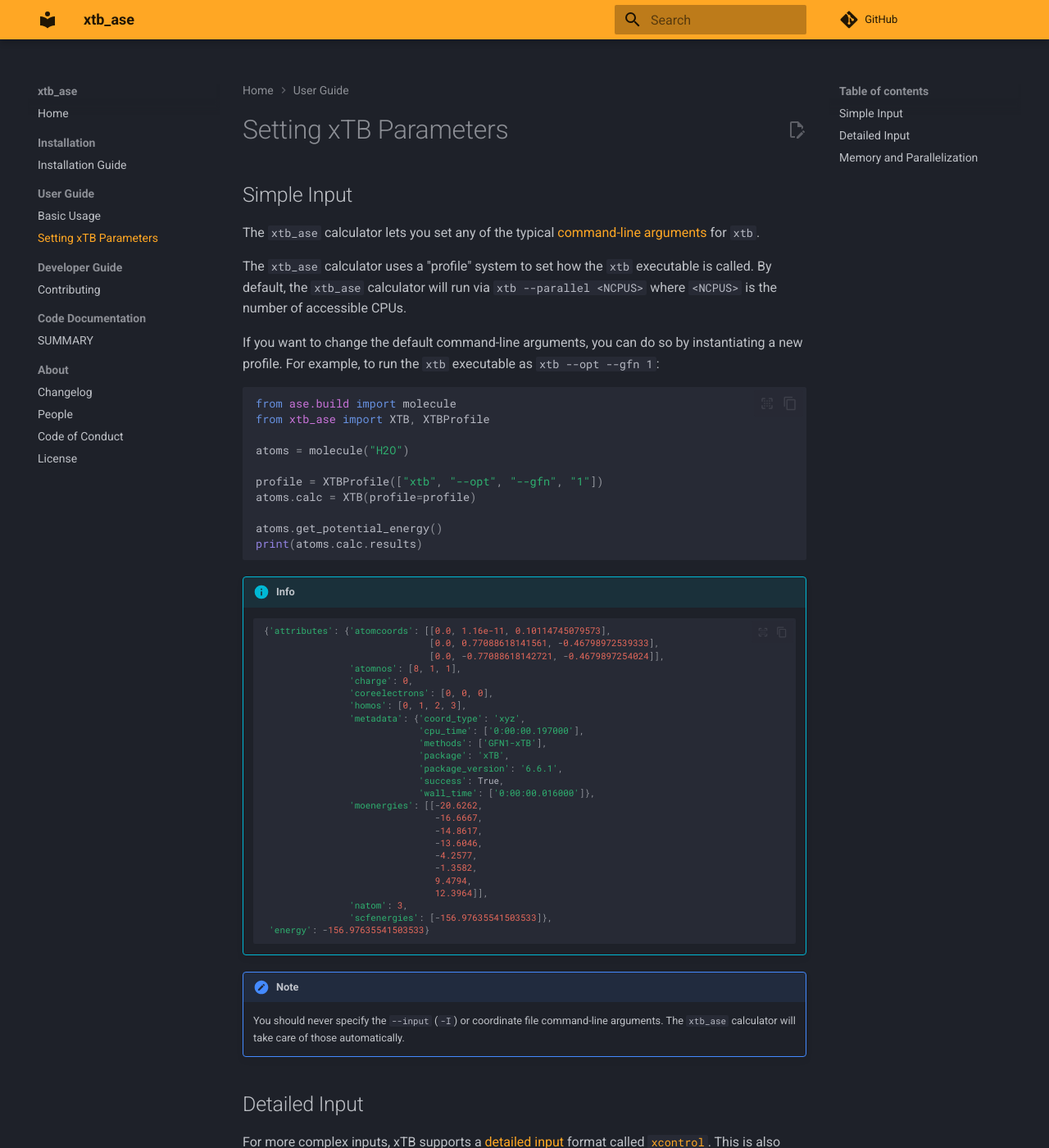
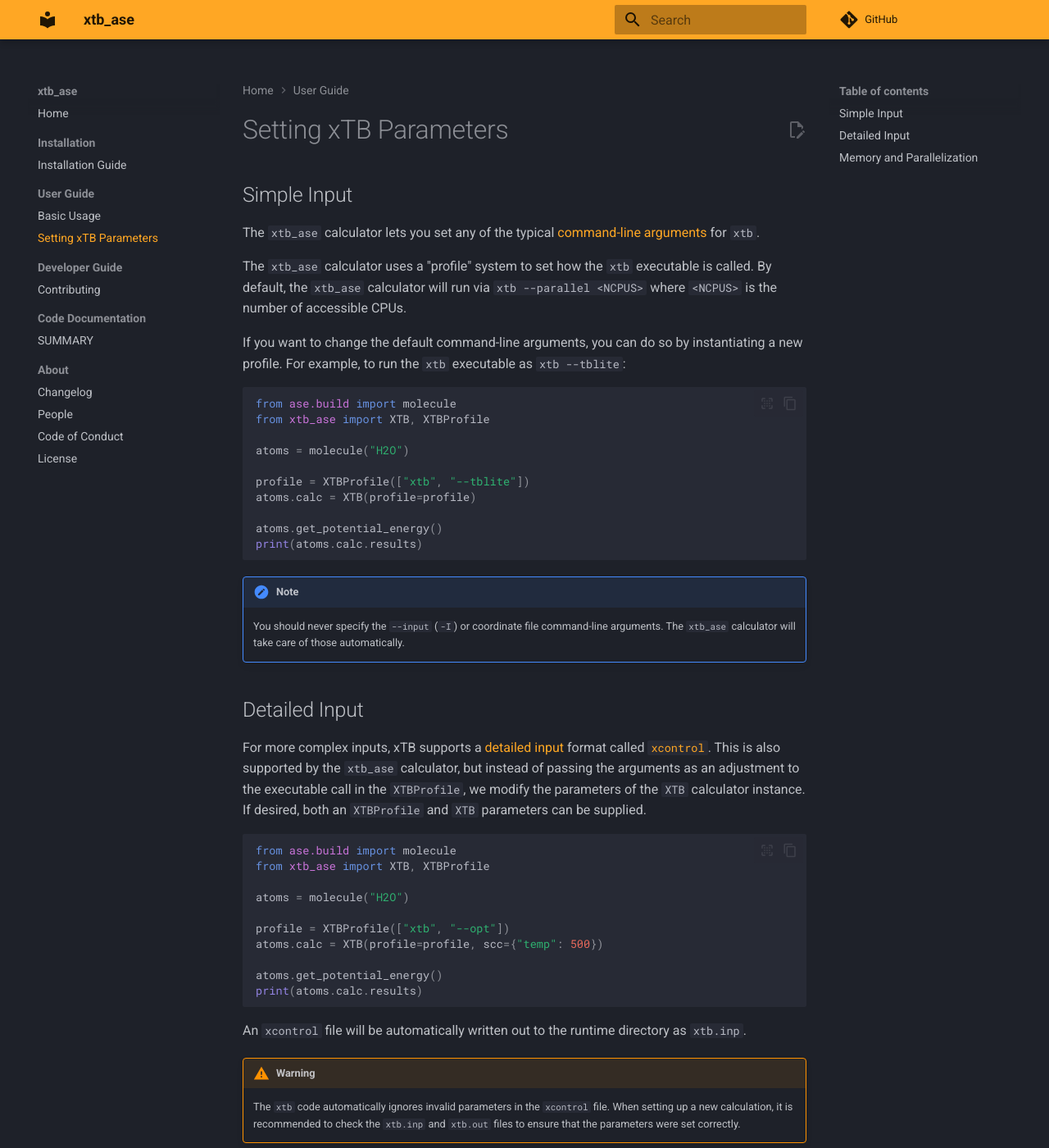
Before and after one commit to Andrew-S-Rosen/xtb_ase, an MkDocs documentation site: the page built from docs/user_guide/parameters.md, in a window 1280 px wide and 1400 px high. Shown: the whole window at 82% size. Built offline with MkDocs 1.6.1 and Material for MkDocs 9.7.7, drawn with Linux system fonts in a browser that asks for light colours; plug-ins that fetch from the network failed and are left out; comment, search, counter and statistics services are not loaded.

Commit message:
Update parameters.md

````diff
--- a/docs/user_guide/parameters.md
+++ b/docs/user_guide/parameters.md
@@ -6,7 +6,7 @@ The `xtb_ase` calculator lets you set any of the typical [command-line arguments
 
 The `xtb_ase` calculator uses a "profile" system to set how the `xtb` executable is called. By default, the `xtb_ase` calculator will run via `xtb --parallel <NCPUS>` where `<NCPUS>` is the number of accessible CPUs.
 
-If you want to change the default command-line arguments, you can do so by instantiating a new profile. For example, to run the `xtb` executable as `xtb --opt --gfn 1`:
+If you want to change the default command-line arguments, you can do so by instantiating a new profile. For example, to run the `xtb` executable as `xtb --tblite`:
 
 ```python
 from ase.build import molecule
@@ -14,42 +14,12 @@ from xtb_ase import XTB, XTBProfile
 
 atoms = molecule("H2O")
 
-profile = XTBProfile(["xtb", "--opt", "--gfn", "1"])
+profile = XTBProfile(["xtb", "--tblite"])
 atoms.calc = XTB(profile=profile)
 
 atoms.get_potential_energy()
 print(atoms.calc.results)
 ```
-
-!!! Info
-
-    ```python
-    {'attributes': {'atomcoords': [[0.0, 1.16e-11, 0.10114745079573],
-                                   [0.0, 0.77088618141561, -0.46798972539333],
-                                   [0.0, -0.77088618142721, -0.4679897254024]],
-                    'atomnos': [8, 1, 1],
-                    'charge': 0,
-                    'coreelectrons': [0, 0, 0],
-                    'homos': [0, 1, 2, 3],
-                    'metadata': {'coord_type': 'xyz',
-                                 'cpu_time': ['0:00:00.197000'],
-                                 'methods': ['GFN1-xTB'],
-                                 'package': 'xTB',
-                                 'package_version': '6.6.1',
-                                 'success': True,
-                                 'wall_time': ['0:00:00.016000']},
-                    'moenergies': [[-20.6262,
-                                    -16.6667,
-                                    -14.8617,
-                                    -13.6046,
-                                    -4.2577,
-                                    -1.3582,
-                                    9.4794,
-                                    12.3964]],
-                    'natom': 3,
-                    'scfenergies': [-156.97635541503533]},
-     'energy': -156.97635541503533}
-    ```
 
 !!! Note
 
@@ -66,7 +36,7 @@ from xtb_ase import XTB, XTBProfile
 atoms = molecule("H2O")
 
 profile = XTBProfile(["xtb", "--opt"])
-atoms.calc = XTB(profile=profile, gfn={"method": 1})
+atoms.calc = XTB(profile=profile, scc={"temp": 500})
 
 atoms.get_potential_energy()
 print(atoms.calc.results)
````
